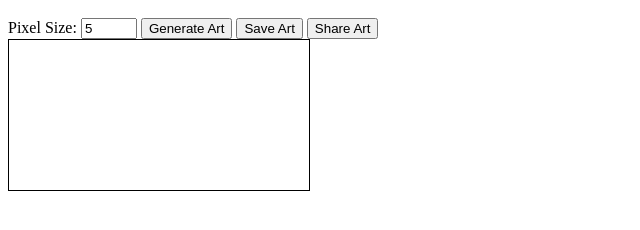
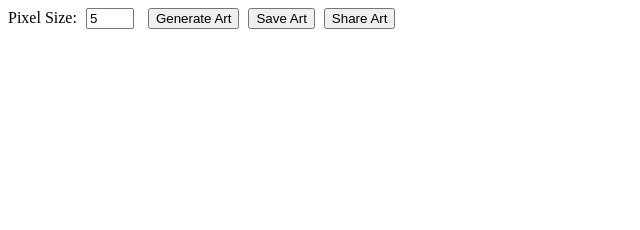
Before and after one commit to andriyivanyuk93/PixelArtGenerator, a plain HTML site: page index.html in a window 1280 px wide. Shown: the whole page, without its empty margins (0-640 px from the left). Drawn offline with Linux system fonts and the light colour scheme.

Commit message:
Update style.css
Update the CSS styles to improve the layout and appearance of the controls.

```diff
--- a/style.css
+++ b/style.css
@@ -1,8 +1,17 @@
 /* CSS styles for the pixel art generator */
-#pixel-canvas {
-  border: 1px solid black;
+#controls {
+  margin-bottom: 10px;
 }
 
-#generate-button {
-  margin-top: 10px;
+#controls label {
+  margin-right: 5px;
 }
+
+#controls input {
+  width: 40px;
+  margin-right: 10px;
+}
+
+#controls button {
+  margin-right: 5px;
+}
```
